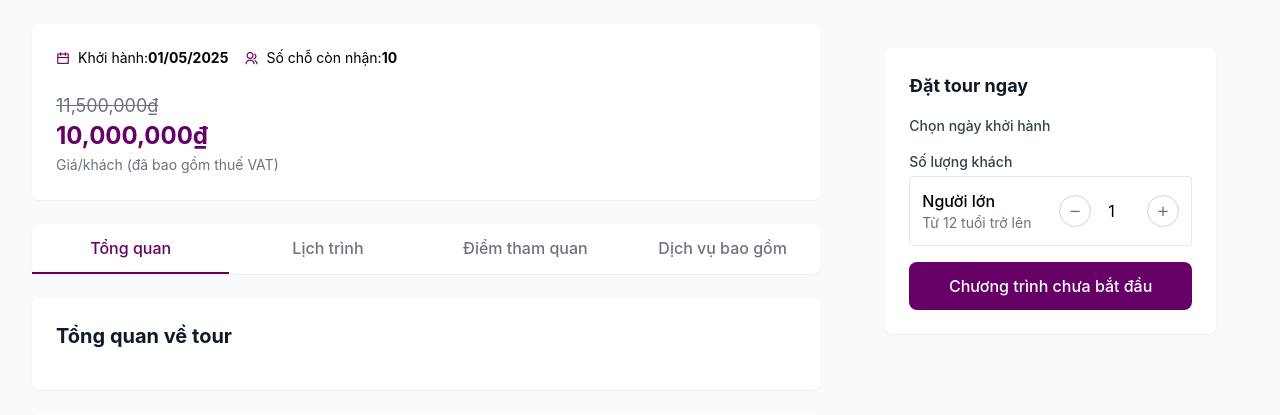
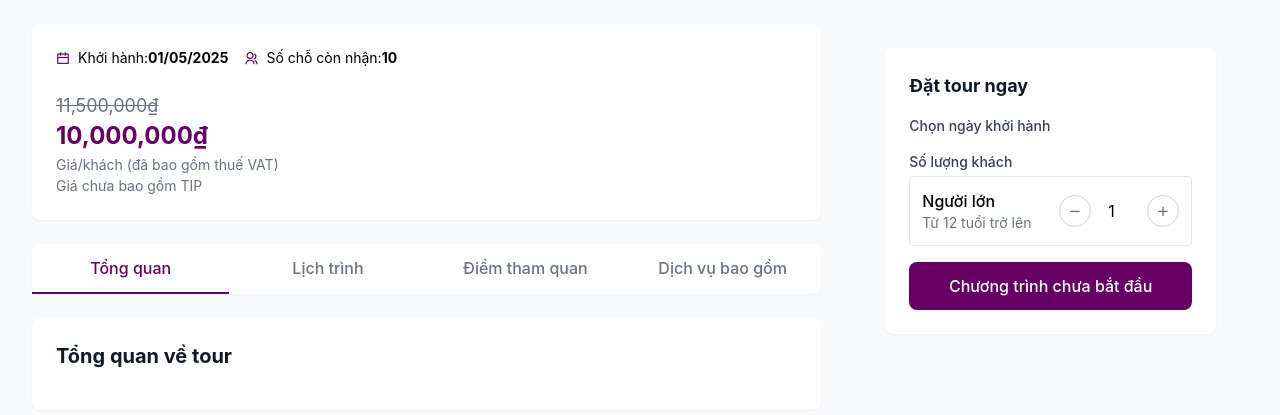
Before and after one commit to beckerbao/tugo-com-fe, a PHP site: page /pages/flashsale_detail.php in a window 1280 px wide. Shown: the part 448-863 px from the top of the page. Run offline with PHP 8.4, Linux system fonts and the light colour scheme; the template is opened without the code that fills it, so the values that code supplies are empty; some libraries are stand-ins or nearby versions.

Commit message:
bổ sung TIP

```diff
--- a/pages/flashsale_detail.php
+++ b/pages/flashsale_detail.php
@@ -212,6 +212,7 @@ $tour_price_strike = ceil($tour_price * 1.15);
                 <span class="text-gray-500 line-through text-lg"><?= number_format($tour_price_strike) ?>₫</span>
                 <div class="text-2xl font-bold text-primary"><?= number_format($tour_price) ?>₫</div>
                 <span class="text-sm text-gray-500">Giá/khách (đã bao gồm thuế VAT)</span>
+                <div class="text-sm text-gray-500">Giá chưa bao gồm TIP</div>
             </div>
             </div>
         </div>
```
